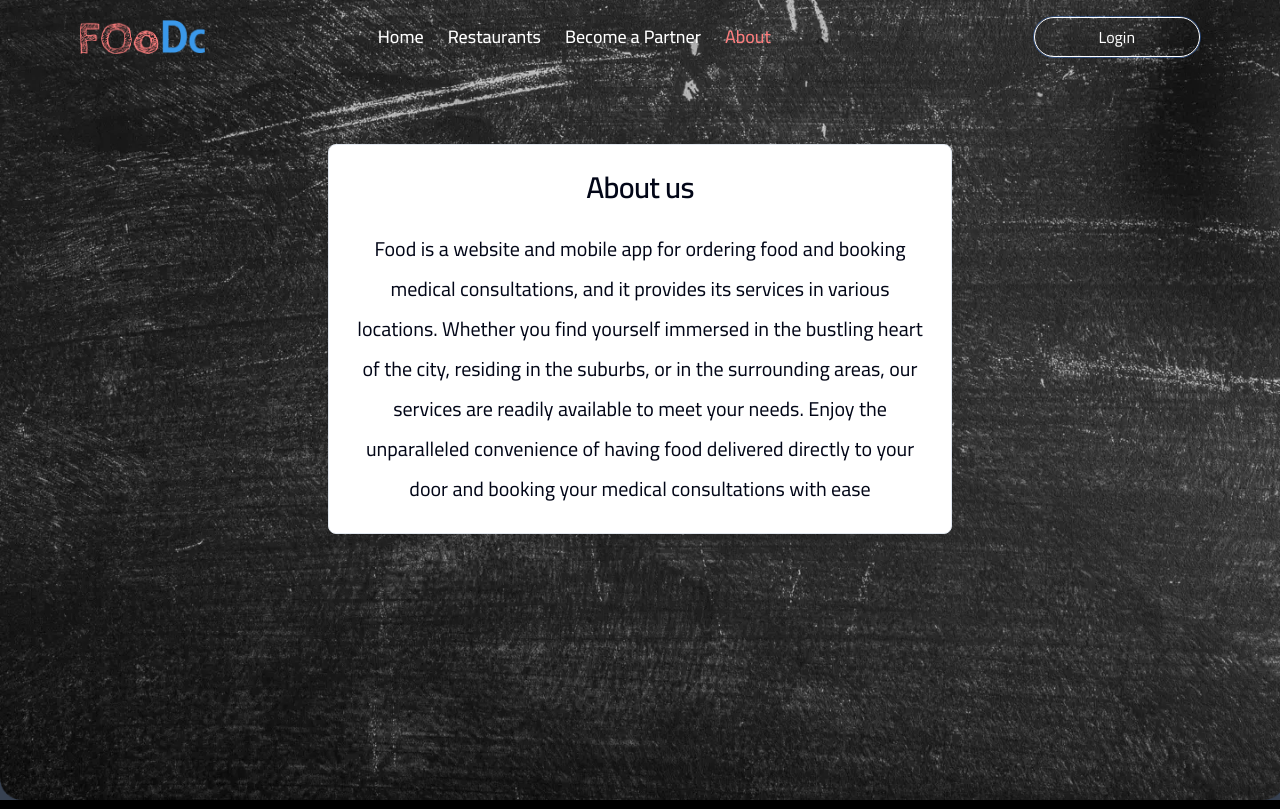
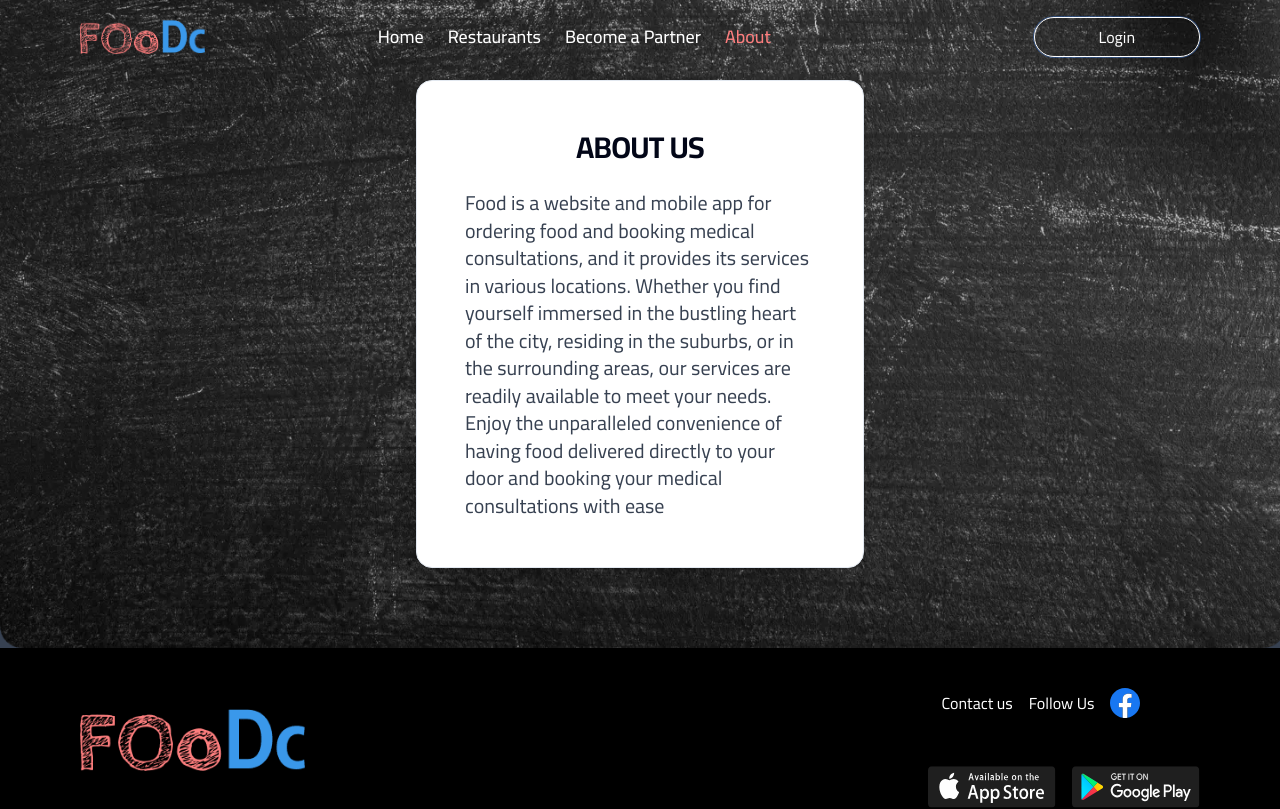
Before and after one commit to khaledas90/yalla-order, a Next.js app: page /en/about-us in a window 1280 px wide. Shown: the top 809 px of the page. Built offline with nearby package versions, Linux system fonts and the light colour scheme; some icons are missing; a web font is replaced by a local one.

Commit message:
fix some style in Landing page and About page

```diff
--- a/src/app/[locale]/(home)/_components/DownloadApp.tsx
+++ b/src/app/[locale]/(home)/_components/DownloadApp.tsx
@@ -14,7 +14,7 @@ const DownloadApp = () => {
 
     return (
         <>
-            <section className='pb-16'>
+            <section className='pb-36'>
                 <div className='Navigate-Cards w-full md:pb-32 md:pt-10 pt-0 pb-20 px-5 background-download flex flex-col md:flex-row justify-center items-center gap-7'>
                     {/* Food Button */}
                     <NavigateCard
--- a/src/app/[locale]/(home)/_components/Hero.tsx
+++ b/src/app/[locale]/(home)/_components/Hero.tsx
@@ -19,7 +19,7 @@ const Hero: React.FC = () => {
             <div className="mt-20 lg:ms-[100px] ms-0 md:ps-16 md:pt-10 ps-10 pt-5 relative">
               <LineWithDot />
               <h1
-                className={`text-4xl md:text-6xl text-left pe-5 md:pe-10 font-light`}
+                className={`text-4xl md:text-6xl ltr:text-left rtl:right-0 pe-5 md:pe-10 font-light`}
               >
                 <span className={`${cairoFont.className} font-bold rtl:inline ltr:hidden`}>
                   {t("A unique")}
--- a/src/app/[locale]/(home)/_components/HowWeWork.tsx
+++ b/src/app/[locale]/(home)/_components/HowWeWork.tsx
@@ -14,7 +14,7 @@ const HowWeWork = () => {
                 <div className='container mx-auto px-4 my-8 relative'>
                     <div className='absolute inset-0 background-pan'></div>
                     <div className='w-full flex flex-col lg:flex-row justify-center items-center mb-5'>
-                        <div className='Big-image w-full lg:w-1/2 mb-8 lg:mb-0'>
+                        <div className='Big-image w-full lg:w-1/2 mb-8 lg:mb-0 z-30'>
                             <Image
                                 src={burgerFrizze}
                                 alt="Hero Image"
@@ -24,7 +24,7 @@ const HowWeWork = () => {
                             />
                         </div>
                         <div className="Content w-full lg:w-1/2 flex justify-center items-center">
-                            <div className="w-full ltr:ps-10 rtl:pe-10 relative text-left">
+                            <div className="w-full ps-10 relative ltr:text-left rtl:text-right">
                                 <LineWithDot />
                                 <h2 className={`text-5xl mb-3`}>
                                     <span className={`${cairoFont.className} rtl:inline ltr:hidden`}>
--- a/src/app/[locale]/(main)/about-us/page.tsx
+++ b/src/app/[locale]/(main)/about-us/page.tsx
@@ -7,24 +7,22 @@ const AboutUs = () => {
   const t = useTranslations("common.aboutUs");
 
   return (
-    <>
-      <div className={`hero bg-gray-700 h-screen `}>
-        <div className="container mx-auto flex justify-center items-center px-4 py-16">
-          <Card className="lg:w-1/2 md:w-full mt-[5rem] ">
+    <div className="hero bg-gray-700 h-full py-20 px-4 flex justify-center items-center">
+      <div className="container flex justify-center items-center">
+        <Card className="w-full max-w-md md:p-6 p-2 rounded-2xl shadow-lg bg-white">
           <CardHeader>
-              <CardTitle className="text-center text-3xl font-semibold">
+            <CardTitle className="text-center text-3xl font-bold uppercase">
               {t("About us")}
             </CardTitle>
           </CardHeader>
           <CardContent>
-              <p className="text-xl font-normal text-center leading-[1] md:text-xl md:leading-[2]">
+            <p className="text-xl font-normal leading-snug text-gray-700">
               {t("description-about-us")}
             </p>
           </CardContent>
         </Card>
       </div>
     </div>
-    </>
   );
 };
 
--- a/src/components/Inputs/SearchInput.tsx
+++ b/src/components/Inputs/SearchInput.tsx
@@ -48,7 +48,7 @@ const SearchInput: React.FC<SearchInputProps> = ({
           {...register("query")}
           defaultValue={query}
           placeholder={t("Find your Location")}
-          className="w-full border-0 my-3 py-4 text-black ms-8 focus:outline-none font-monospace"
+          className="w-full border-0 my-3 text-black ms-8 focus:outline-none font-monospace"
         />
         {isIconSearch ? (
           <Icon
--- a/src/components/LineWithDot/LineWithDot.tsx
+++ b/src/components/LineWithDot/LineWithDot.tsx
@@ -4,7 +4,7 @@ const lineWithDot = () => {
     return (
         <>
             {/* Left red dot and line */}
-            <div className="absolute h-full left-0 top-0 flex flex-col items-center">
+            <div className="absolute h-full ltr:left-0 rtl:right-0 top-0 flex flex-col items-center">
                 <span className="w-[2px] h-1/2 bg-gray-500"></span>
                 <span className="w-3 h-3 bg-[#fe7e7e] rounded-full mt-2"></span>
             </div>
--- a/src/components/NavigateCard/index.tsx
+++ b/src/components/NavigateCard/index.tsx
@@ -18,7 +18,7 @@ const Index = (props: Props) => {
         <>
             <Link
                 href={props.url}
-                className="w-full sm:h-40 h-48 max-w-md flex items-center bg-black/90 rounded-xl overflow-hidden transition-transform duration-300 hover:scale-95"
+                className="w-full sm:h-40 h-48 max-w-md flex items-center bg-black/90 rounded-xl overflow-hidden"
             >
                 {/* Text Section */}
                 <div className="p-5 w-2/3 h-full flex flex-col justify-between">
```
Lines whose indentation alone changed are shown as unchanged.
